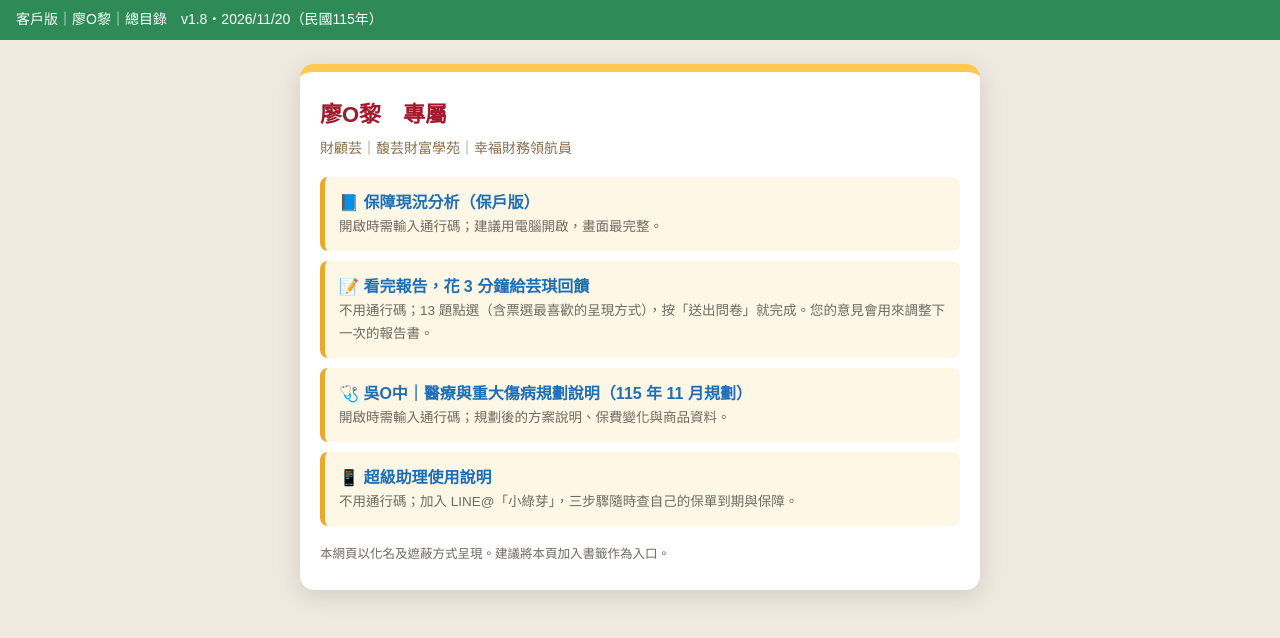
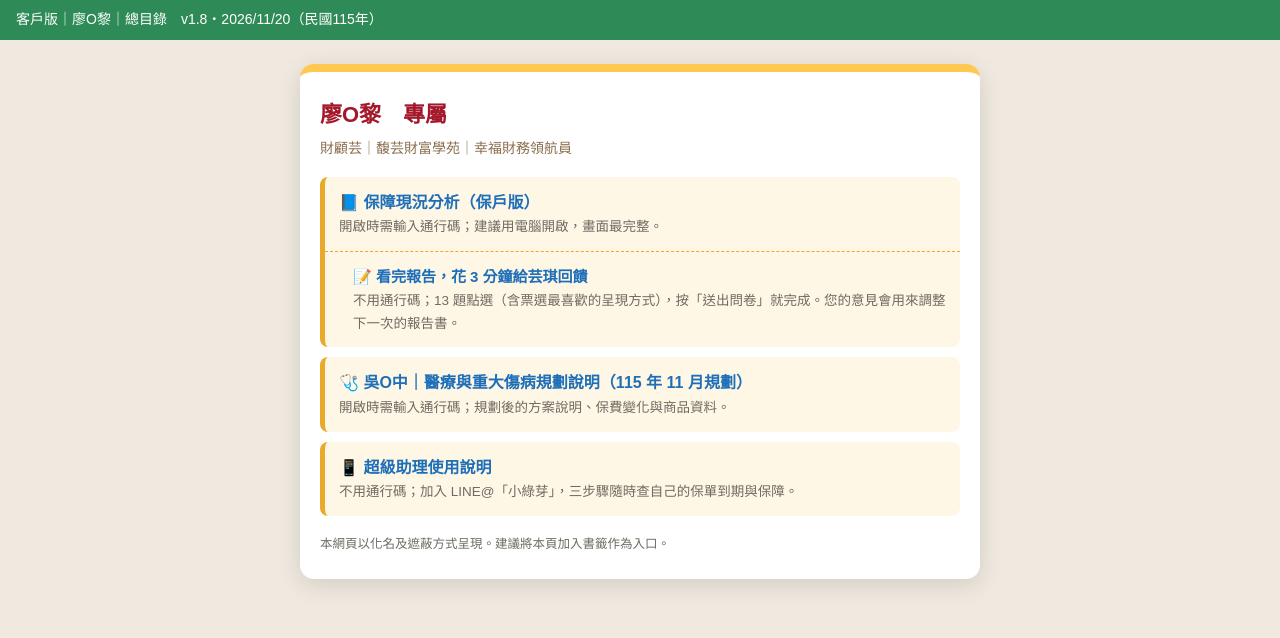
Before and after one commit to angie26501-lgtm/private, a plain HTML site: page lpl/index.html in a window 1280 px wide. Drawn offline with Linux system fonts and the light colour scheme.

Commit message:
lpl：管理者區另以管理者通行碼加密；保障現況分析與回饋問卷併為同一區塊
Co-Authored-By: Claude Opus 5.5 <noreply@anthropic.com>
Claude-Session: https://claude.ai/code/session_01GFdyqprMMyGimdkeaGeEXw

```diff
--- a/lpl/index.html
+++ b/lpl/index.html
@@ -9,10 +9,11 @@
 h1{color:#A3182A;font-size:22px;margin:0 0 4px}.sub{color:#8B6F4E;font-size:14px;margin-bottom:16px}
 a.it{display:block;background:#FFF7E6;border-left:5px solid #E9A92A;border-radius:8px;padding:12px 14px;color:#1E6FB8;text-decoration:none;font-weight:700;margin:10px 0}
 a.it span{display:block;color:#6f6a62;font-weight:400;font-size:13.5px}.f{font-size:12.5px;color:#6f6a62;margin-top:18px}
+.grp{background:#FFF7E6;border-left:5px solid #E9A92A;border-radius:8px;margin:10px 0}.grp a.it{background:transparent;border-left:0;margin:0}.grp a.it.sub{border-top:1px dashed #E9A92A;border-radius:0 0 8px 8px;padding-left:28px;font-size:15px}
 @media (max-width:680px){.card{margin:14px 12px}}</style></head>
 <body><div class="band">客戶版｜廖O黎｜總目錄　v1.8・2026/11/20（民國115年）</div>
 <div class="card"><h1>廖O黎　專屬</h1><div class="sub">財顧芸｜馥芸財富學苑｜幸福財務領航員</div>
-<a class="it" href="lpl-review.html">📘 保障現況分析（保戶版）<span>開啟時需輸入通行碼；建議用電腦開啟，畫面最完整。</span></a><a class="it" href="https://angie26501-lgtm.github.io/private/course/policy-survey.html?c=lpl" target="_blank" rel="noopener">📝 看完報告，花 3 分鐘給芸琪回饋<span>不用通行碼；13 題點選（含票選最喜歡的呈現方式），按「送出問卷」就完成。您的意見會用來調整下一次的報告書。</span></a><a class="it" href="lpl-wu-plan.html">🩺 吳O中｜醫療與重大傷病規劃說明（115 年 11 月規劃）<span>開啟時需輸入通行碼；規劃後的方案說明、保費變化與商品資料。</span></a><a class="it" href="https://angie26501-lgtm.github.io/private/course/assistant-guide.html" target="_blank" rel="noopener">📱 超級助理使用說明<span>不用通行碼；加入 LINE@「小綠芽」，三步驟隨時查自己的保單到期與保障。</span></a>
+<div class="grp"><a class="it" href="lpl-review.html">📘 保障現況分析（保戶版）<span>開啟時需輸入通行碼；建議用電腦開啟，畫面最完整。</span></a><a class="it sub" href="https://angie26501-lgtm.github.io/private/course/policy-survey.html?c=lpl" target="_blank" rel="noopener">📝 看完報告，花 3 分鐘給芸琪回饋<span>不用通行碼；13 題點選（含票選最喜歡的呈現方式），按「送出問卷」就完成。您的意見會用來調整下一次的報告書。</span></a></div><a class="it" href="lpl-wu-plan.html">🩺 吳O中｜醫療與重大傷病規劃說明（115 年 11 月規劃）<span>開啟時需輸入通行碼；規劃後的方案說明、保費變化與商品資料。</span></a><a class="it" href="https://angie26501-lgtm.github.io/private/course/assistant-guide.html" target="_blank" rel="noopener">📱 超級助理使用說明<span>不用通行碼；加入 LINE@「小綠芽」，三步驟隨時查自己的保單到期與保障。</span></a>
 <div class="f">本網頁以化名及遮蔽方式呈現。建議將本頁加入書籤作為入口。</div></div><!--nocopy:v1--><style>body.nocp{-webkit-user-select:none;user-select:none;-webkit-touch-callout:none}body.nocp input,body.nocp textarea,body.nocp [contenteditable]{-webkit-user-select:text;user-select:text}</style><script>(function(){var d=document;function adm(){try{return (window.__wRole||window.__wRem||'')==='管理者'}catch(e){return false}}function ok(t){if(adm())return true;t=t&&t.closest?t:(t&&t.parentElement);return t&&t.closest&&t.closest('input,textarea,select,[contenteditable],[data-allow-copy]')}setInterval(function(){if(adm()&&d.body&&d.body.classList.contains('nocp'))d.body.classList.remove('nocp')},700);
 function on(){d.body&&d.body.classList.add('nocp')}if(d.body)on();else d.addEventListener('DOMContentLoaded',on);
 ['contextmenu','copy','cut','dragstart','selectstart'].forEach(function(t){d.addEventListener(t,function(e){if(!ok(e.target))e.preventDefault()},true)});
```
Also changed, not shown: lpl/lpl-wu-plan.html (+1 -1 lines).
